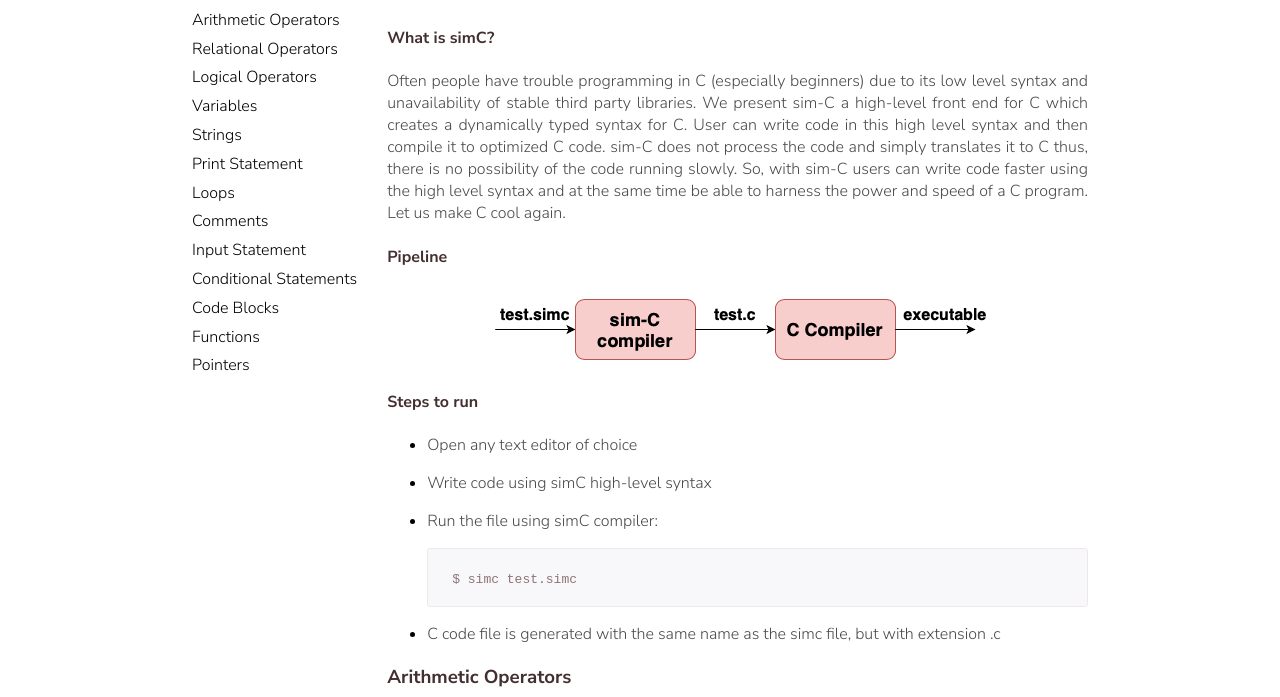
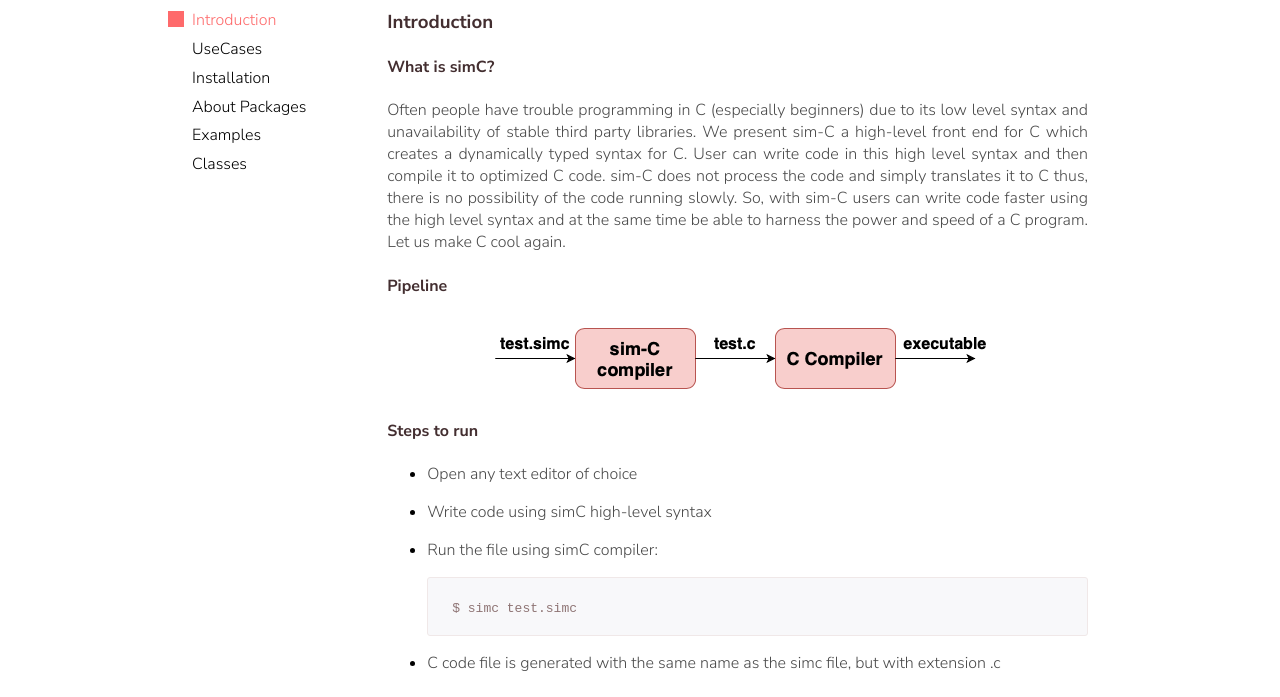
Before and after one commit to Project-DC/docs, a plain HTML site: page doc.html in a window 1280 px wide. Shown: the part 110-807 px from the top of the page. Drawn offline with nearby package versions, Linux system fonts and the light colour scheme.

Commit message:
basic changes

```diff
--- a/doc.html
+++ b/doc.html
@@ -4,7 +4,7 @@
     <meta charset="utf-8">
     <meta name="description" content="">
     <meta name="viewport" content="width=device-width, initial-scale=1">
-    <title>simC - Documentation</title>
+    <title>pygeneses - Documentation</title>
     <link rel="stylesheet" href="https://cdnjs.cloudflare.com/ajax/libs/font-awesome/4.7.0/css/font-awesome.min.css">
     <link href="https://fonts.googleapis.com/css?family=Nunito+Sans:300,400,600,700,800,900" rel="stylesheet">
     <link rel="stylesheet" href="scribbler-global.css">
@@ -14,10 +14,10 @@
   <body>
     <div class="doc__bg"></div>
     <nav class="header">
-      <h1 class="logo">simC <span class="logo__thin">Docs</span></h1>
+      <h1 class="logo">pygeneses <span class="logo__thin">Docs</span></h1>
       <ul class="menu">
         <div class="menu__item toggle"><span></span></div>
-        <li class="menu__item"><a href="https://github.com/cimplec/sim-c" class="link link--dark"><i class="fa fa-github"></i> Github</a></li>
+        <li class="menu__item"><a href="https://github.com/Project-DC/pygeneses" class="link link--dark"><i class="fa fa-github"></i> Github</a></li>
         <li class="menu__item"><a href="index.html" class="link link--dark"><i class="fa fa-home"></i> Home</a></li>
       </ul>
     </nav>
@@ -25,19 +25,11 @@
       <aside class="doc__nav">
         <ul>
           <li class="js-btn selected">Introduction</li>
-          <li class="js-btn">Arithmetic Operators</li>
-          <li class="js-btn">Relational Operators</li>
-          <li class="js-btn">Logical Operators</li>
-          <li class="js-btn">Variables</li>
-          <li class="js-btn">Strings</li>
-          <li class="js-btn">Print Statement</li>
-          <li class="js-btn">Loops</li>
-          <li class="js-btn">Comments</li>
-          <li class="js-btn">Input Statement</li>
-          <li class="js-btn">Conditional Statements</li>
-          <li class="js-btn">Code Blocks</li>
-          <li class="js-btn">Functions</li>
-          <li class="js-btn">Pointers</li>
+          <li class="js-btn">UseCases</li>
+          <li class="js-btn">Installation</li>
+          <li class="js-btn">About Packages</li>
+          <li class="js-btn">Examples</li>
+          <li class="js-btn">Classes</li>
         </ul>
       </aside>
       <article class="doc__content">
```
Also changed, not shown: index.html (+6 -47 lines).
